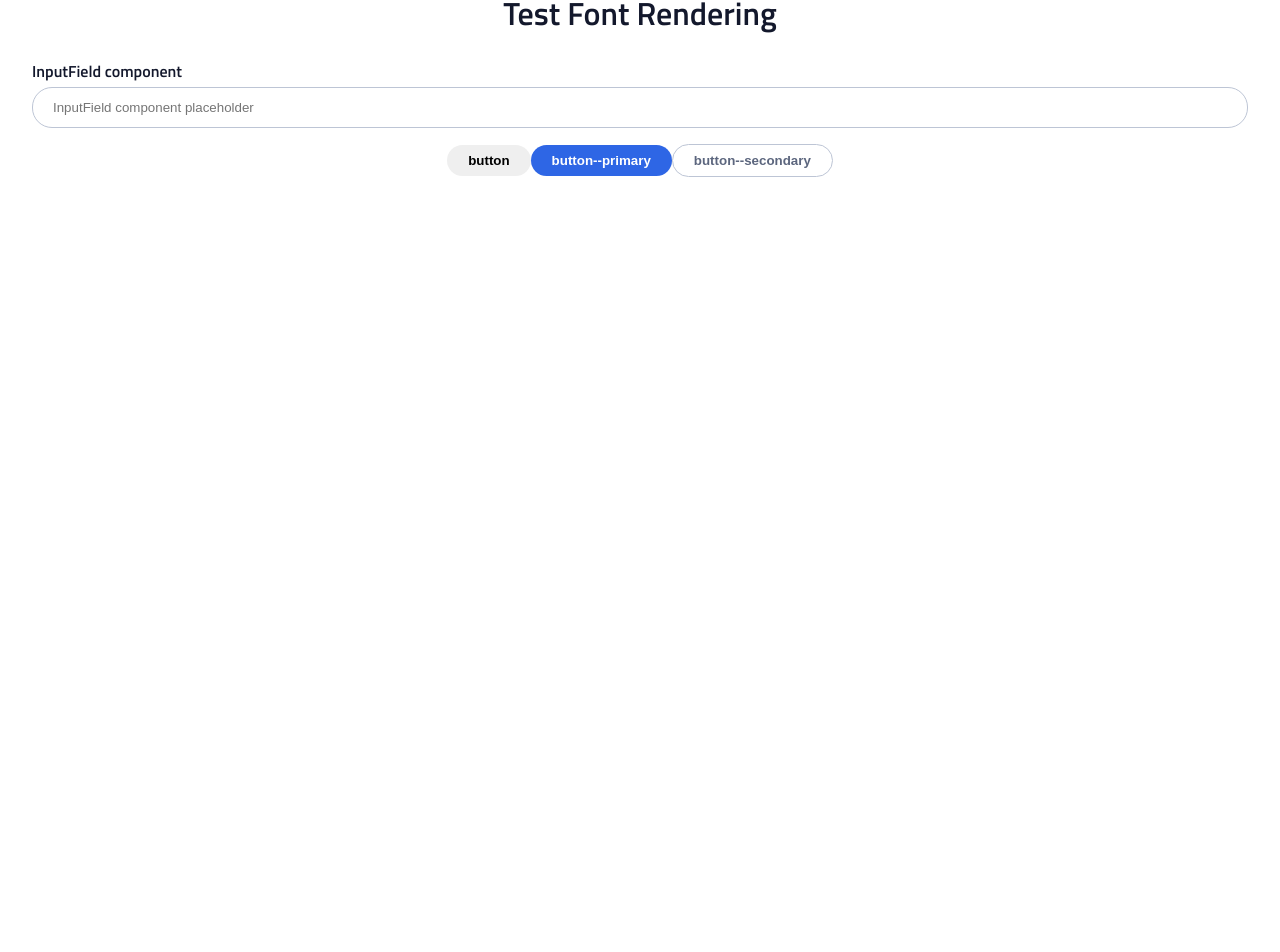
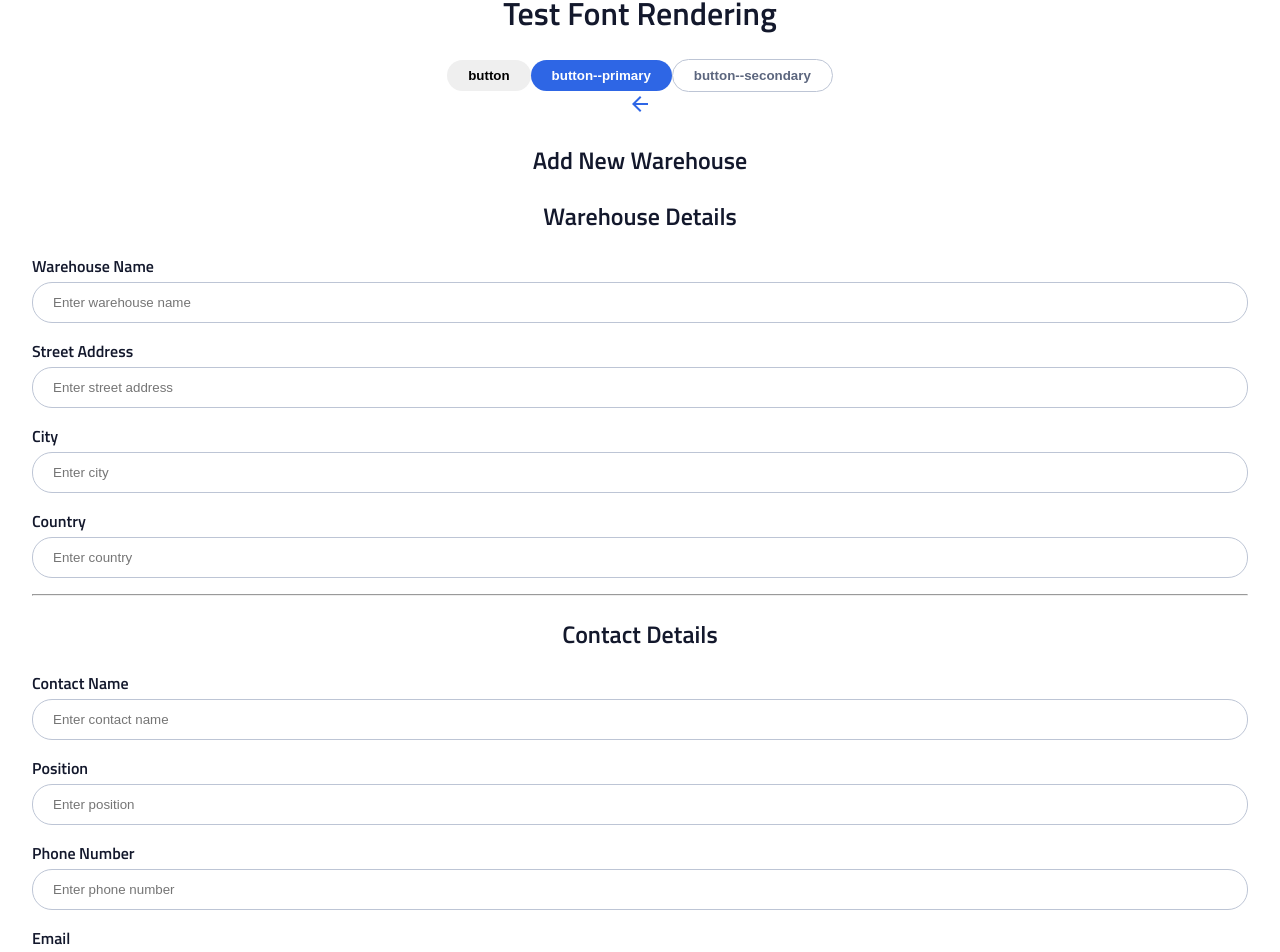
Before and after one commit to betty-alemayehu/InStock, a React (Vite) app: page /warehouses/1/edit in a window 1280 px wide. Shown: the part 64-1016 px from the top of the page. Before the commit the page ends 800 px from the top, so only its background shows below. Built offline with nearby package versions, Linux system fonts and the light colour scheme.

Commit message:
refactored inputfield and button components into universal styles in global scss, test content in App.jsx

```diff
--- a/src/App.jsx
+++ b/src/App.jsx
@@ -10,8 +10,7 @@ import InventoryEdit from "./pages/InventoryEdit/InventoryEdit";
 import InventoryAdd from "./pages/InventoryAdd/InventoryAdd";
 
 //test imports
-import InputField from "./components/InputField/InputField";
-import Button from "./components/Button/Button";
+import WarehouseForm from "./components/WarehouseForm/WarehouseForm";
 
 function App() {
   return (
@@ -21,8 +20,10 @@ function App() {
       }}
     >
       <h1>Test Font Rendering</h1>
-      <InputField />
-      <Button />
+      <button className="button">button</button>
+      <button className="button button--primary">button--primary</button>
+      <button className="button button--secondary">button--secondary</button>
+      <WarehouseForm />
 
       <Routes>
         <Route path="/" element={<Warehouses />} />
--- a/src/components/Button/Button.jsx
+++ /dev/null
@@ -1,13 +0,0 @@
-import "./Button.scss";
-
-function Button() {
-  return (
-    <>
-      <button className="button">button</button>
-      <button className="button button--primary">button--primary</button>
-      <button className="button button--secondary">button--secondary</button>
-    </>
-  );
-}
-
-export default Button;
--- a/src/components/Button/Button.scss
+++ /dev/null
@@ -1,25 +0,0 @@
-@use "/src/styles/partials/variables" as *;
-@use "/src/styles/partials/mixins" as *;
-
-.button {
-  font-feature-settings: "liga" off, "clig" off;
-  align-self: stretch;
-  border-radius: 1.25rem;
-  gap: 0.625rem;
-  overflow: hidden;
-  padding: 0.5rem 1.3125rem;
-  border: none;
-  cursor: pointer;
-  font-weight: $demi-600;
-
-  &--primary {
-    background-color: $Instock-Indigo;
-    color: $White;
-  }
-
-  &--secondary {
-    background-color: $White;
-    color: $Slate;
-    border: 0.0625rem solid $Cloud;
-  }
-}
--- a/src/components/InputField/InputField.jsx
+++ /dev/null
@@ -1,23 +0,0 @@
-import "./InputField.scss";
-
-// future props to add potentially: { label, name }
-
-function InputField() {
-  return (
-    <div className="input-field">
-      <label className="input-label">
-        InputField component
-        {/* //to do convert label, id, name to variable - potentially also className */}
-      </label>
-      <input
-        type="text"
-        id="name"
-        name="name"
-        className="input-control"
-        placeholder="InputField component placeholder"
-      />
-    </div>
-  );
-}
-
-export default InputField;
--- a/src/components/InputField/InputField.scss
+++ /dev/null
@@ -1,33 +0,0 @@
-@use "/src/styles/partials/variables" as *;
-@use "/src/styles/partials/mixins" as *;
-
-.input-field {
-  margin-bottom: 1rem;
-}
-
-.input-label {
-  display: flex;
-  font-feature-settings: "liga" off, "clig" off;
-  color: $Instock-Black;
-  font-weight: $demi-600;
-  margin-bottom: 0.25rem;
-}
-
-.input-control {
-  font-feature-settings: "liga" off, "clig" off;
-  border-radius: 1.25rem;
-  border: 0.0625rem solid $Cloud;
-  background-color: $White;
-  width: 100%;
-  color: $Slate;
-  font-weight: 400;
-  padding: 0.5rem 1rem;
-
-  @include tablet {
-    padding: 0.625rem 1.125rem;
-  }
-
-  @include desktop {
-    padding: 0.75rem 1.25rem;
-  }
-}
--- /dev/null
+++ b/src/components/WarehouseForm/WarehouseForm.jsx
@@ -0,0 +1,83 @@
+import "./WarehouseForm.scss";
+
+function WarehouseForm() {
+  //todo add logic for rending title at top for edits vs add or consider routing to different pages for different server requests
+
+  const warehouseFields = [
+    { label: "Warehouse Name", name: "warehouseName" },
+    { label: "Street Address", name: "streetAddress" },
+    { label: "City", name: "city" },
+    { label: "Country", name: "country" },
+  ];
+
+  const contactFields = [
+    { label: "Contact Name", name: "contactName" },
+    { label: "Position", name: "position" },
+    { label: "Phone Number", name: "phoneNumber" },
+    { label: "Email", name: "email" },
+  ];
+
+  return (
+    <>
+      <div className="warehouse-management">
+        <main className="warehouse-form">
+          <section className="form-header">
+            <img
+              src="../../public/assets/icons/arrow_back-24px.svg"
+              alt=""
+              className="form-icon"
+            />
+            <h1 className="form-title">Add New Warehouse</h1>
+          </section>
+          <form>
+            <section className="warehouse-details">
+              <h2 className="section-title">Warehouse Details</h2>
+              {warehouseFields.map((field) => (
+                <div className="input-field" key={field.name}>
+                  <label htmlFor={field.name} className="input-label">
+                    {field.label}
+                  </label>
+                  <input
+                    type="text"
+                    id={field.name}
+                    name={field.name}
+                    className="input-control"
+                    placeholder={`Enter ${field.label.toLowerCase()}`}
+                  />
+                </div>
+              ))}
+            </section>
+            <hr className="form-divider" />
+            <section className="contact-details">
+              <h2 className="section-title">Contact Details</h2>
+              {contactFields.map((field) => (
+                <div className="input-field" key={field.name}>
+                  <label htmlFor={field.name} className="input-label">
+                    {field.label}
+                  </label>
+                  <input
+                    type="text"
+                    id={field.name}
+                    name={field.name}
+                    className="input-control"
+                    placeholder={`Enter ${field.label.toLowerCase()}`}
+                  />
+                </div>
+              ))}
+            </section>
+            <div className="form-actions">
+              <button type="button" className="button button--secondary">
+                Cancel
+              </button>
+              <button type="submit" className="button button--primary">
+                + Add Warehouse
+              </button>
+            </div>
+          </form>
+        </main>
+      </div>
+    </>
+  );
+}
+
+export default WarehouseForm;
--- /dev/null
+++ b/src/components/WarehouseForm/WarehouseForm.scss
@@ -0,0 +1,2 @@
+@use "/src/styles/partials/variables" as *;
+@use "/src/styles/partials/mixins" as *;
--- a/src/styles/partials/_global.scss
+++ b/src/styles/partials/_global.scss
@@ -3,7 +3,6 @@
 @use "./mixins" as *;
 
 #root {
-  // font-family: "TitilliumWeb", "Arial", sans-serif;
   font-family: "TitilliumWeb", sans-serif;
   margin: 0;
   padding: 0;
@@ -20,3 +19,59 @@
 *::after {
   box-sizing: border-box;
 }
+
+//BUTTON
+.button {
+  font-feature-settings: "liga" off, "clig" off;
+  align-self: stretch;
+  border-radius: 1.25rem;
+  gap: 0.625rem;
+  overflow: hidden;
+  padding: 0.5rem 1.3125rem;
+  border: none;
+  cursor: pointer;
+  font-weight: $demi-600;
+
+  &--primary {
+    background-color: $Instock-Indigo;
+    color: $White;
+  }
+
+  &--secondary {
+    background-color: $White;
+    color: $Slate;
+    border: 0.0625rem solid $Cloud;
+  }
+}
+
+//INPUT FIELD
+.input-field {
+  margin-bottom: 1rem;
+}
+
+.input-label {
+  display: flex;
+  font-feature-settings: "liga" off, "clig" off;
+  color: $Instock-Black;
+  font-weight: $demi-600;
+  margin-bottom: 0.25rem;
+}
+
+.input-control {
+  font-feature-settings: "liga" off, "clig" off;
+  border-radius: 1.25rem;
+  border: 0.0625rem solid $Cloud;
+  background-color: $White;
+  width: 100%;
+  color: $Slate;
+  font-weight: 400;
+  padding: 0.5rem 1rem;
+
+  @include tablet {
+    padding: 0.625rem 1.125rem;
+  }
+
+  @include desktop {
+    padding: 0.75rem 1.25rem;
+  }
+}
```
